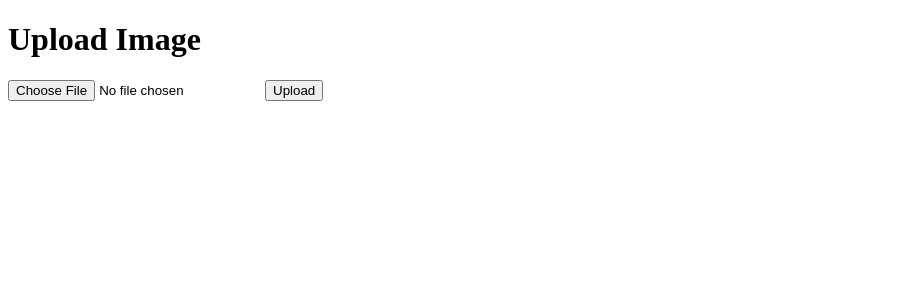
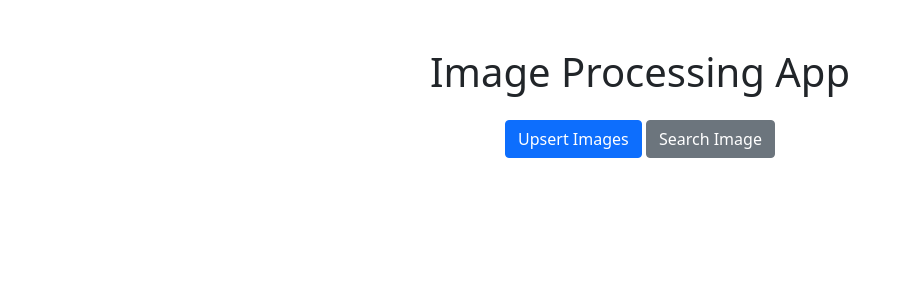
Before and after one commit to sdcharly/img-compare-gemini, a Flask app: page / in a window 1280 px wide. Shown: the top 300 px of the page, without its empty margins (0-903 px from the left). Run offline with Flask 2, Linux system fonts and the light colour scheme; some libraries are stand-ins or nearby versions.

Commit message:
Update index.html

```diff
--- a/templates/index.html
+++ b/templates/index.html
@@ -1,13 +1,83 @@
 <!DOCTYPE html>
-<html>
+<html lang="en">
 <head>
-    <title>Image Upload</title>
+    <meta charset="UTF-8">
+    <meta name="viewport" content="width=device-width, initial-scale=1.0">
+    <title>Image Processing App</title>
+    <link href="https://stackpath.bootstrapcdn.com/bootstrap/5.1.0/css/bootstrap.min.css" rel="stylesheet">
 </head>
 <body>
-    <h1>Upload Image</h1>
-    <form action="/upload" method="post" enctype="multipart/form-data">
-        <input type="file" name="image">
-        <input type="submit" value="Upload">
-    </form>
+    <div class="container mt-5">
+        <h1 class="text-center mb-4">Image Processing App</h1>
+
+        <!-- Option Buttons -->
+        <div class="text-center mb-3">
+            <button id="btnUpload" class="btn btn-primary">Upsert Images</button>
+            <button id="btnSearch" class="btn btn-secondary">Search Image</button>
+        </div>
+
+        <!-- Upsert Container -->
+        <div id="uploadContainer" class="d-none">
+            <form id="uploadForm" method="post" enctype="multipart/form-data">
+                <input type="file" class="form-control" name="images" multiple>
+                <button type="submit" class="btn btn-success mt-3">Upload Images</button>
+            </form>
+            <div id="uploadProgress" class="mt-3"></div>
+        </div>
+
+        <!-- Search Container -->
+        <div id="searchContainer" class="d-none">
+            <form id="searchForm" method="post" enctype="multipart/form-data">
+                <input type="file" class="form-control" name="image">
+                <button type="submit" class="btn btn-primary mt-3">Search Image</button>
+            </form>
+            <div id="searchResults" class="mt-3"></div>
+        </div>
+    </div>
+
+    <!-- Bootstrap Bundle JS -->
+    <script src="https://stackpath.bootstrapcdn.com/bootstrap/5.1.0/js/bootstrap.bundle.min.js"></script>
+    <script>
+        // JavaScript for toggling containers
+        document.getElementById('btnUpload').addEventListener('click', function() {
+            document.getElementById('uploadContainer').classList.remove('d-none');
+            document.getElementById('searchContainer').classList.add('d-none');
+        });
+
+        document.getElementById('btnSearch').addEventListener('click', function() {
+            document.getElementById('searchContainer').classList.remove('d-none');
+            document.getElementById('uploadContainer').classList.add('d-none');
+        });
+
+        // AJAX for Image Upload (Upsert)
+        document.getElementById('uploadForm').addEventListener('submit', function(e) {
+            e.preventDefault();
+            var formData = new FormData(this);
+            fetch('/upload', {
+                method: 'POST',
+                body: formData
+            }).then(response => response.text())
+            .then(data => {
+                document.getElementById('uploadProgress').innerText = data;
+            }).catch(error => {
+                document.getElementById('uploadProgress').innerText = 'Upload failed';
+            });
+        });
+
+        // AJAX for Image Search
+        document.getElementById('searchForm').addEventListener('submit', function(e) {
+            e.preventDefault();
+            var formData = new FormData(this);
+            fetch('/search', {
+                method: 'POST',
+                body: formData
+            }).then(response => response.json())
+            .then(data => {
+                document.getElementById('searchResults').innerText = JSON.stringify(data);
+            }).catch(error => {
+                document.getElementById('searchResults').innerText = 'Search failed';
+            });
+        });
+    </script>
 </body>
 </html>
```
